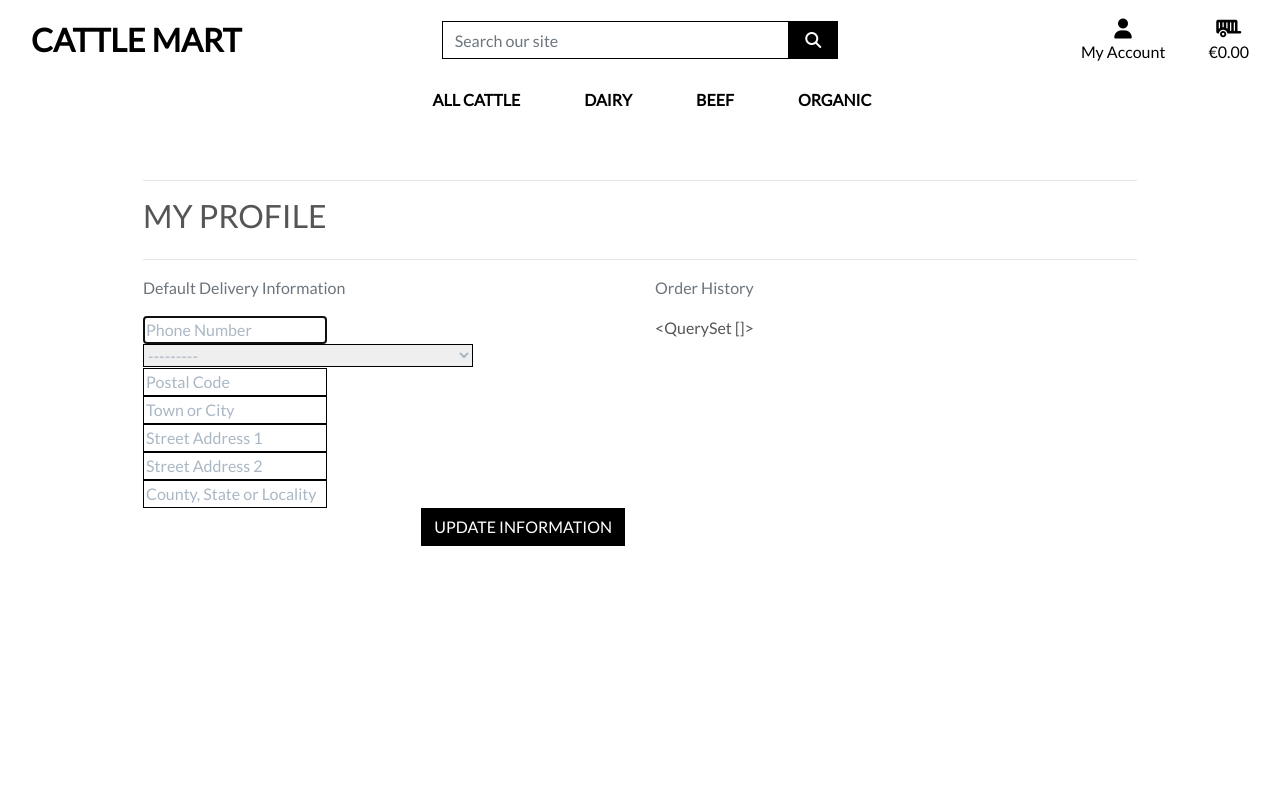
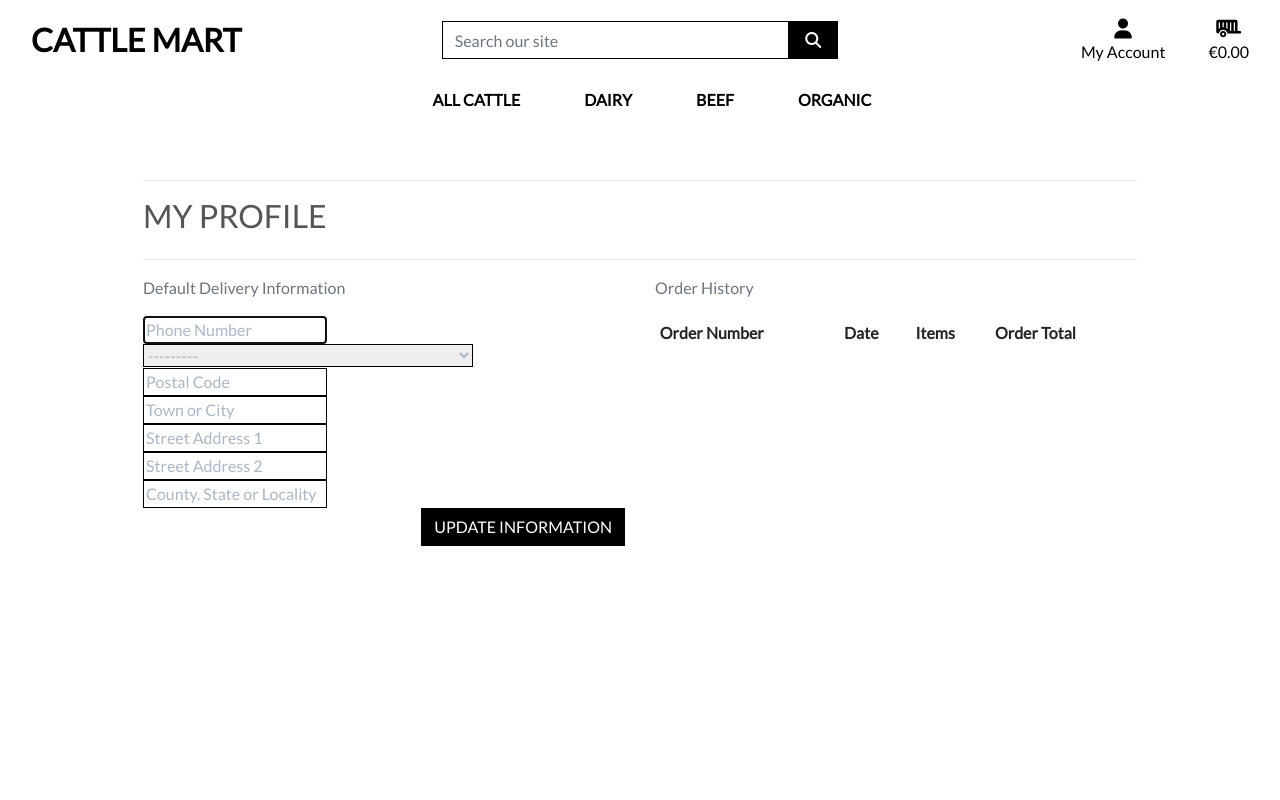
Before and after one commit to Farmer-Eds-Shed/Cattle-Mart, a Django app: page /profile/ in a window 1280 px wide. Run offline with Django 3.2, Linux system fonts and the light colour scheme; the visitor is signed in with stand-in values (Sample User, id 1); data comes from the database, SQL or seed files in the repository; data that the repository does not hold is empty; some libraries are stand-ins or nearby versions.

Commit message:
Add order history to profile

```diff
--- a/home/templates/home/index.html
+++ b/home/templates/home/index.html
@@ -18,7 +18,7 @@
                 </h1>
                 <div class="my-5">
                     <h4>
-                        <a href="" class="shop-now-button btn btn-lg rounded-0 text-uppercase py-3">Cattle Available</a>
+                        <a href="" class="newsletter-button btn btn-lg rounded-0 text-uppercase py-3">Subscribe to NewsLetter</a>
                     </h4>
                 </div>
             </div>
--- a/profiles/templates/profiles/profile.html
+++ b/profiles/templates/profiles/profile.html
@@ -35,7 +35,40 @@
             </div>
             <div class="col-12 col-lg-6">
                 <p class="text-muted">Order History</p>
-                {{ orders }}
+                <div class="order-history table-responsive">
+                    <table class="table table-sm table-borderless">
+                        <thead>
+                            <tr>
+                                <th>Order Number</th>
+                                <th>Date</th>
+                                <th>Items</th>
+                                <th>Order Total</th>
+                            </tr>
+                        </thead>
+                        <tbody>
+                            {% for order in orders %}
+                                <tr>
+                                    <td>
+                                        <a href="{% url 'order_history' order.order_number %}"
+                                        title="{{ order.order_number }}">
+                                            {{ order.order_number|truncatechars:6 }}
+                                        </a>
+                                    </td>
+                                    <td>{{ order.date }}</td>
+                                    <td>
+                                        <ul class="list-unstyled">
+                                            {% for item in order.lineitems.all %}
+                                                <li class="small">
+                                                </li>
+                                            {% endfor %}
+                                        </ul>
+                                    </td>
+                                    <td>${{ order.total }}</td>
+                                </tr>
+                            {% endfor %}
+                        </tbody>
+                    </table>
+                </div>
             </div>
         </div>
 {% endblock %}
--- a/static/css/base.css
+++ b/static/css/base.css
@@ -27,7 +27,7 @@ body {
     width: fit-content;
 }
 
-.shop-now-button {
+.newsletter-button {
     background: black;
     color: white;
     min-width: 260px;
@@ -54,9 +54,9 @@ body {
 	z-index: -1;
 }
 
-.shop-now-button:hover,
-.shop-now-button:active,
-.shop-now-button:focus,
+.newsletter-button:hover,
+.newsletter-now-button:active,
+.newsletter-now-button:focus,
 .btn-black:hover,
 .btn-black:active,
 .btn-black:focus {
```
